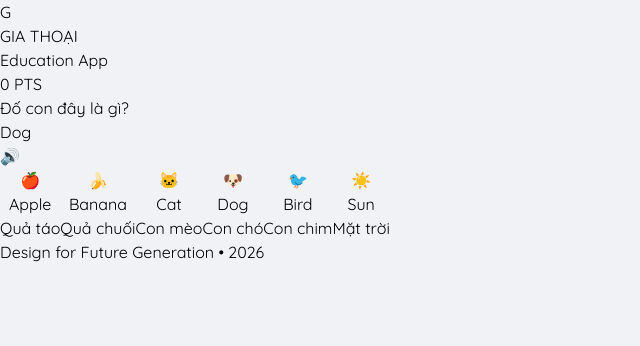
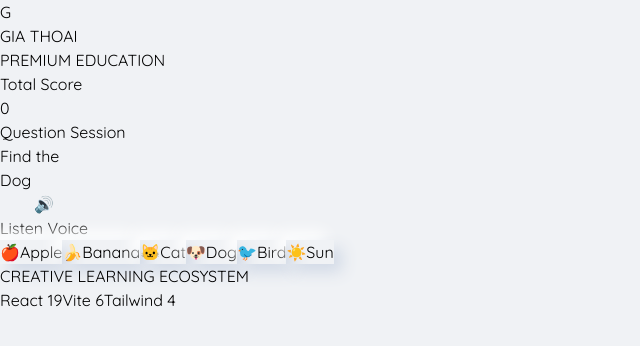
Before and after one commit to duva-ha/gameta, a React (Vite) app: page / in a window 1280 px wide. Shown: the top 346 px of the page, without its empty margins (0-640 px from the left). Built offline with nearby package versions, Linux system fonts and the light colour scheme.

Commit message:
Update App.jsx

```diff
--- a/src/App.jsx
+++ b/src/App.jsx
@@ -1,31 +1,37 @@
 import React, { useState, useEffect } from 'react';
+import confetti from 'canvas-confetti'; // Bạn có thể cài thêm thư viện này sau
 
 const vocabData = [
-  { en: 'Apple', vn: 'Quả táo', emoji: '🍎', color: 'bg-rose-500', shadow: 'shadow-rose-200' },
-  { en: 'Banana', vn: 'Quả chuối', emoji: '🍌', color: 'bg-amber-400', shadow: 'shadow-amber-200' },
-  { en: 'Cat', vn: 'Con mèo', emoji: '🐱', color: 'bg-orange-400', shadow: 'shadow-orange-200' },
-  { en: 'Dog', vn: 'Con chó', emoji: '🐶', color: 'bg-sky-400', shadow: 'shadow-sky-200' },
-  { en: 'Bird', vn: 'Con chim', emoji: '🐦', color: 'bg-emerald-400', shadow: 'shadow-emerald-200' },
-  { en: 'Sun', vn: 'Mặt trời', emoji: '☀️', color: 'bg-yellow-400', shadow: 'shadow-yellow-100' },
+  { en: 'Apple', vn: 'Quả táo', emoji: '🍎', gradient: 'from-rose-400 to-red-500' },
+  { en: 'Banana', vn: 'Quả chuối', emoji: '🍌', gradient: 'from-amber-300 to-yellow-500' },
+  { en: 'Cat', vn: 'Con mèo', emoji: '🐱', gradient: 'from-orange-300 to-orange-500' },
+  { en: 'Dog', vn: 'Con chó', emoji: '🐶', gradient: 'from-sky-300 to-blue-500' },
+  { en: 'Bird', vn: 'Con chim', emoji: '🐦', gradient: 'from-emerald-300 to-teal-500' },
+  { en: 'Sun', vn: 'Mặt trời', emoji: '☀️', gradient: 'from-yellow-200 to-orange-400' },
 ];
 
 export default function App() {
   const [question, setQuestion] = useState(null);
   const [score, setScore] = useState(0);
-  const [isCorrect, setIsCorrect] = useState(null);
+  const [isSuccess, setIsSuccess] = useState(null);
 
   const speak = (text) => {
     window.speechSynthesis.cancel();
     const msg = new SpeechSynthesisUtterance(text);
     msg.lang = 'en-US';
-    msg.rate = 0.9;
+    msg.pitch = 1.2; // Giọng cao trẻ trung hơn
+    msg.rate = 0.85;
     window.speechSynthesis.speak(msg);
+  };
+
+  const triggerConfetti = () => {
+    confetti({ particleCount: 100, spread: 70, origin: { y: 0.6 } });
   };
 
   const nextQuestion = () => {
     const random = vocabData[Math.floor(Math.random() * vocabData.length)];
     setQuestion(random);
-    setIsCorrect(null);
+    setIsSuccess(null);
     speak(`Where is the ${random.en}?`);
   };
 
@@ -33,75 +39,94 @@ export default function App() {
 
   const handleChoice = (item) => {
     if (item.en === question.en) {
-      setScore(score + 10);
-      setIsCorrect(true);
-      speak("Correct!");
-      setTimeout(nextQuestion, 1500);
+      setIsSuccess(true);
+      setScore(prev => prev + 10);
+      speak("Wonderful!");
+      if ((score + 10) % 50 === 0) triggerConfetti();
+      setTimeout(nextQuestion, 1200);
     } else {
-      setIsCorrect(false);
-      speak("Try again!");
-      setTimeout(() => setIsCorrect(null), 800);
+      setIsSuccess(false);
+      speak("Try again, buddy!");
+      setTimeout(() => setIsSuccess(null), 800);
     }
   };
 
   return (
-    <div className="min-h-screen bg-[#F0F4F8] font-sans text-slate-800 p-4 md:p-10">
-      <div className="max-w-4xl mx-auto">
+    <div className="min-h-screen p-4 md:p-12 flex flex-col items-center">
+      <div className="max-w-5xl w-full">
 
-        {/* Header Thông minh */}
-        <header className="flex justify-between items-center mb-10 bg-white/60 backdrop-blur-md p-4 rounded-3xl border border-white shadow-sm">
-          <div className="flex items-center gap-3">
-            <div className="w-12 h-12 bg-indigo-600 rounded-2xl flex items-center justify-center shadow-lg shadow-indigo-200">
-              <span className="text-white text-2xl font-black">G</span>
+        {/* Top Navigation Bar */}
+        <nav className="flex justify-between items-center mb-16">
+          <div className="flex items-center gap-4 group cursor-pointer">
+            <div className="w-14 h-14 bg-gradient-to-br from-indigo-600 to-violet-700 rounded-2xl flex items-center justify-center shadow-xl rotate-3 group-hover:rotate-0 transition-all duration-500">
+              <span className="text-white text-3xl font-black italic">G</span>
             </div>
-            <div>
-              <h1 className="font-black text-indigo-900 leading-none">GIA THOẠI</h1>
-              <p className="text-[10px] font-bold text-indigo-400 uppercase tracking-widest">Education App</p>
+            <div className="hidden sm:block">
+              <h1 className="text-xl font-black text-slate-800 tracking-tighter">GIA THOAI</h1>
+              <p className="text-[10px] font-bold text-slate-400 tracking-[0.3em]">PREMIUM EDUCATION</p>
             </div>
           </div>
-          <div className="bg-white px-6 py-2 rounded-2xl border-2 border-indigo-50 shadow-inner">
-            <span className="text-indigo-600 font-black text-xl">{score} <span className="text-xs text-slate-400">PTS</span></span>
+
+          <div className="flex items-center gap-6">
+            <div className="bg-white/80 backdrop-blur-md px-6 py-3 rounded-2xl shadow-sm border border-white/50">
+              <p className="text-[10px] font-black text-slate-400 uppercase mb-1">Total Score</p>
+              <p className="text-2xl font-black text-indigo-600 leading-none">{score}</p>
             </div>
-        </header>
+          </div>
+        </nav>
 
-        {/* Thẻ câu hỏi trung tâm */}
-        <section className="relative mb-12 group">
-          <div className={`bg-white rounded-[3rem] p-12 text-center border-b-[12px] transition-all duration-300 ${isCorrect === true ? 'border-green-400' : isCorrect === false ? 'border-red-400' : 'border-slate-100'} shadow-2xl shadow-slate-200`}>
-            <p className="text-slate-400 font-bold uppercase tracking-[0.2em] text-xs mb-4">Đố con đây là gì?</p>
-            <h2 className="text-6xl md:text-8xl font-black text-slate-800 mb-6 drop-shadow-sm tracking-tight">
+        {/* Hero Section - Question Area */}
+        <main className="grid lg:grid-cols-5 gap-12 items-center">
+
+          <div className="lg:col-span-2 space-y-8">
+            <div className="space-y-2">
+              <h2 className="text-indigo-600 font-black text-sm uppercase tracking-widest">Question Session</h2>
+              <h3 className="text-5xl md:text-7xl font-black text-slate-900 leading-tight">
+                Find the <br/>
+                <span className="text-transparent bg-clip-text bg-gradient-to-r from-indigo-600 to-violet-500">
                   {question?.en}
-            </h2>
+                </span>
+              </h3>
+            </div>
+
             <button
               onClick={() => speak(question?.en)}
-              className="bg-indigo-50 hover:bg-indigo-100 text-indigo-600 w-16 h-16 rounded-full flex items-center justify-center mx-auto transition-transform active:scale-90"
+              className="flex items-center gap-4 bg-white hover:bg-slate-50 p-4 pr-8 rounded-3xl shadow-lg transition-all active:scale-95 group"
             >
-              <span className="text-2xl">🔊</span>
+              <div className="w-12 h-12 bg-indigo-100 rounded-2xl flex items-center justify-center text-indigo-600 group-hover:bg-indigo-600 group-hover:text-white transition-colors">
+                <span className="text-xl">🔊</span>
+              </div>
+              <span className="font-black text-slate-700 uppercase tracking-wider">Listen Voice</span>
             </button>
           </div>
-        </section>
 
-        {/* Lưới từ vựng phong cách Bento */}
-        <div className="grid grid-cols-2 md:grid-cols-3 gap-6">
+          {/* Grid Area - Bento Style */}
+          <div className="lg:col-span-3 grid grid-cols-2 sm:grid-cols-3 gap-6">
             {vocabData.map((item, index) => (
               <button
                 key={index}
                 onClick={() => handleChoice(item)}
-              className={`group relative overflow-hidden bg-white p-8 rounded-[2.5rem] border-2 border-transparent hover:border-indigo-200 transition-all duration-300 hover:-translate-y-2 active:scale-95 shadow-xl shadow-slate-100`}
+                className={`btn-premium group relative h-48 rounded-[2.5rem] bg-white flex flex-col items-center justify-center p-6 border-2 border-transparent transition-all overflow-hidden ${isSuccess && item.en === question.en ? 'border-green-400 bg-green-50' : ''}`}
               >
-              <div className={`absolute top-0 left-0 w-2 h-full ${item.color}`}></div>
-              <div className="text-7xl mb-4 transform group-hover:scale-125 transition-transform duration-500">
-                {item.emoji}
-              </div>
-              <p className="font-black text-slate-700 text-lg uppercase tracking-wide">{item.en}</p>
-              <p className="text-slate-400 font-medium text-sm italic">{item.vn}</p>
+                {/* Background Decor */}
+                <div className={`absolute -top-10 -right-10 w-24 h-24 bg-gradient-to-br ${item.gradient} opacity-0 group-hover:opacity-10 transition-opacity rounded-full blur-2xl`}></div>
+
+                <span className="text-7xl mb-4 group-hover:scale-110 transition-transform duration-500 z-10">{item.emoji}</span>
+                <span className="font-black text-slate-800 text-sm tracking-widest uppercase z-10">{item.en}</span>
+                <div className="mt-2 w-8 h-1 bg-slate-100 rounded-full group-hover:w-16 group-hover:bg-indigo-400 transition-all"></div>
               </button>
             ))}
           </div>
+        </main>
 
-        <footer className="mt-20 text-center">
-          <p className="text-slate-300 font-bold text-[10px] uppercase tracking-[0.5em]">
-            Design for Future Generation • 2026
-          </p>
+        {/* Footer */}
+        <footer className="mt-24 border-t border-slate-200 pt-12 flex flex-col md:flex-row justify-between items-center gap-6 opacity-40">
+          <p className="text-xs font-bold tracking-[0.4em] text-slate-500 italic">CREATIVE LEARNING ECOSYSTEM</p>
+          <div className="flex gap-8 text-[10px] font-black uppercase tracking-widest">
+            <span>React 19</span>
+            <span>Vite 6</span>
+            <span>Tailwind 4</span>
+          </div>
         </footer>
       </div>
     </div>
```
Lines whose indentation alone changed are shown as unchanged.
